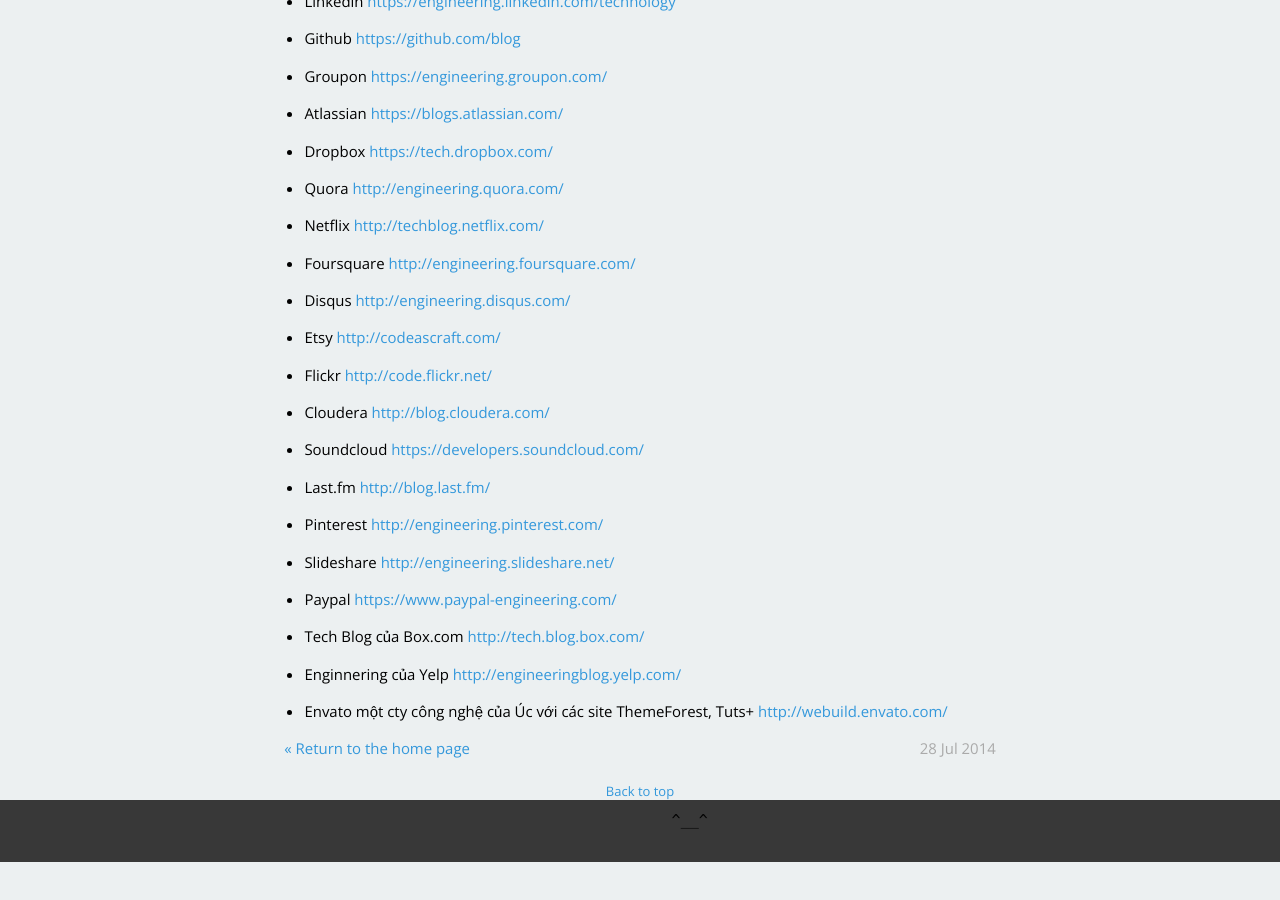
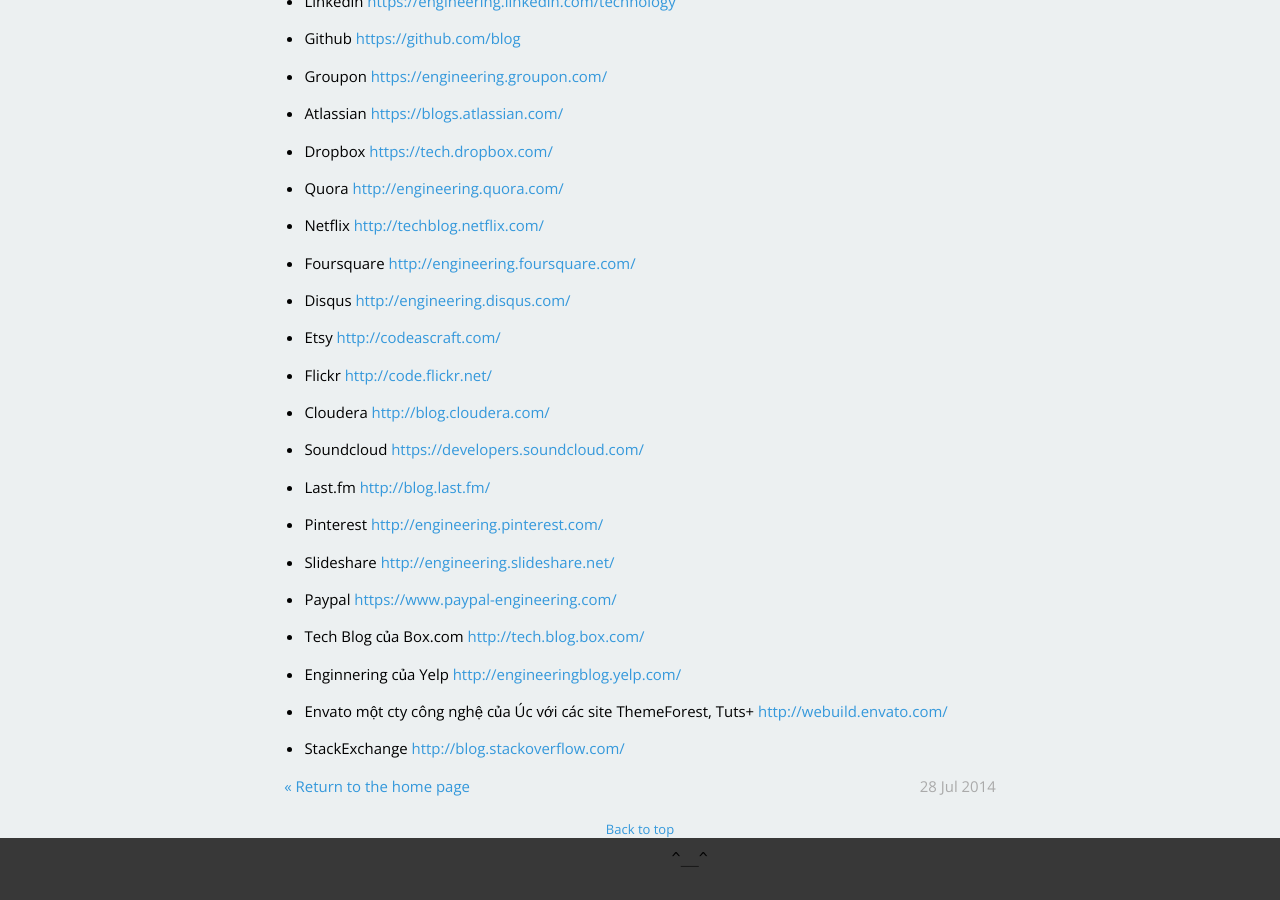
Before and after one commit to gitter-badger/xluffy.github.io, a Jekyll site: the page built from _posts/2014-07-28-tong-hop-blog.md, in a window 1280 px wide and 900 px high, scrolled down 709 px. Built offline with Jekyll 4.4.1, drawn with Linux system fonts in a browser that asks for light colours; Markdown is read by kramdown in place of the engine named in the settings; before the commit the page ends 1571 px from its top, so only the background shows below that.

Commit message:
Thêm blog stackexchange aka stackoverflow
Link và mô tả

```diff
--- a/_posts/2014-07-28-tong-hop-blog.md
+++ b/_posts/2014-07-28-tong-hop-blog.md
@@ -75,3 +75,5 @@
 - Enginnering của Yelp [http://engineeringblog.yelp.com/](http://engineeringblog.yelp.com/)
 
 - Envato một cty công nghệ của Úc với các site ThemeForest, Tuts+ [http://webuild.envato.com/](http://webuild.envato.com/)
+
+- StackExchange [http://blog.stackoverflow.com/](http://blog.stackoverflow.com/)
```
